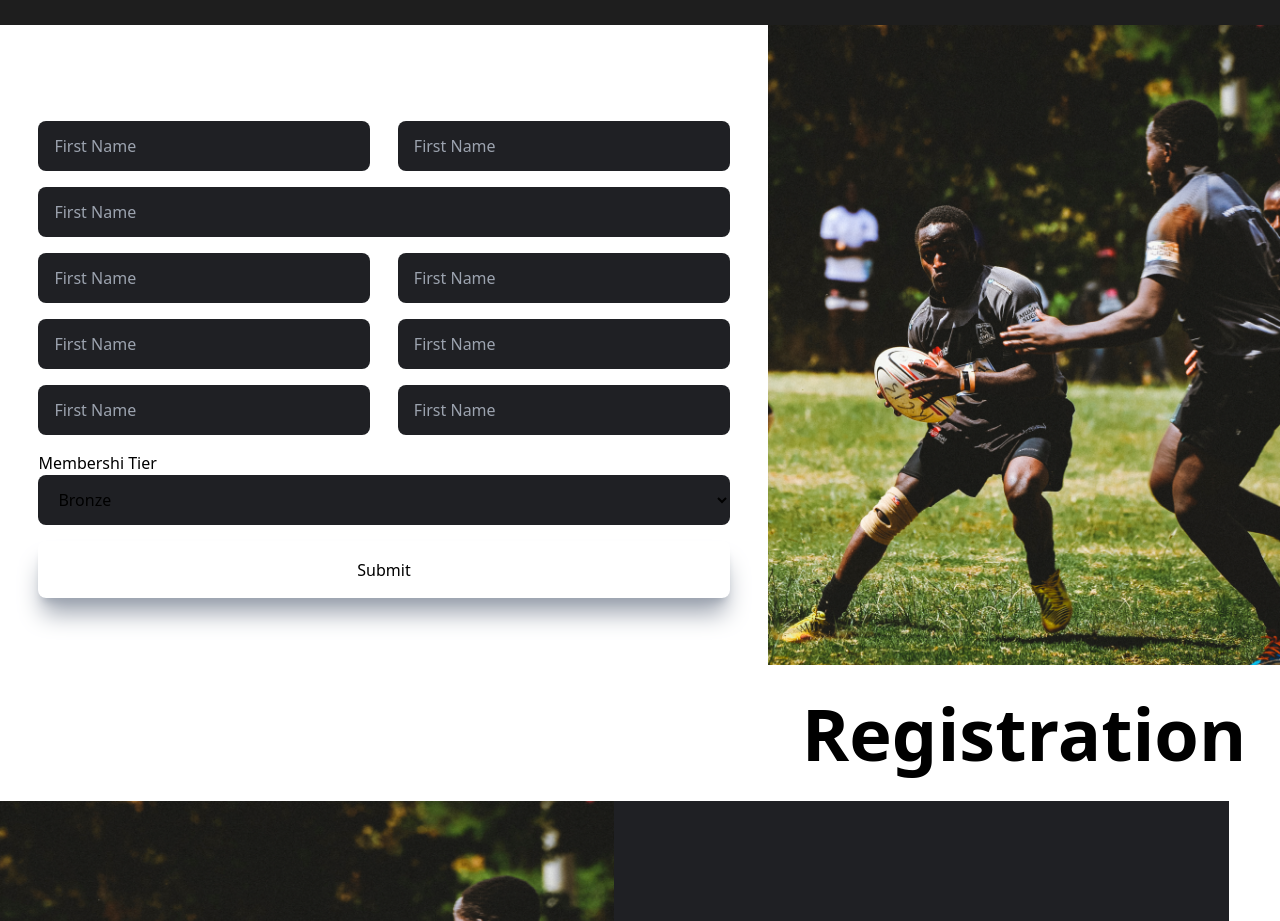
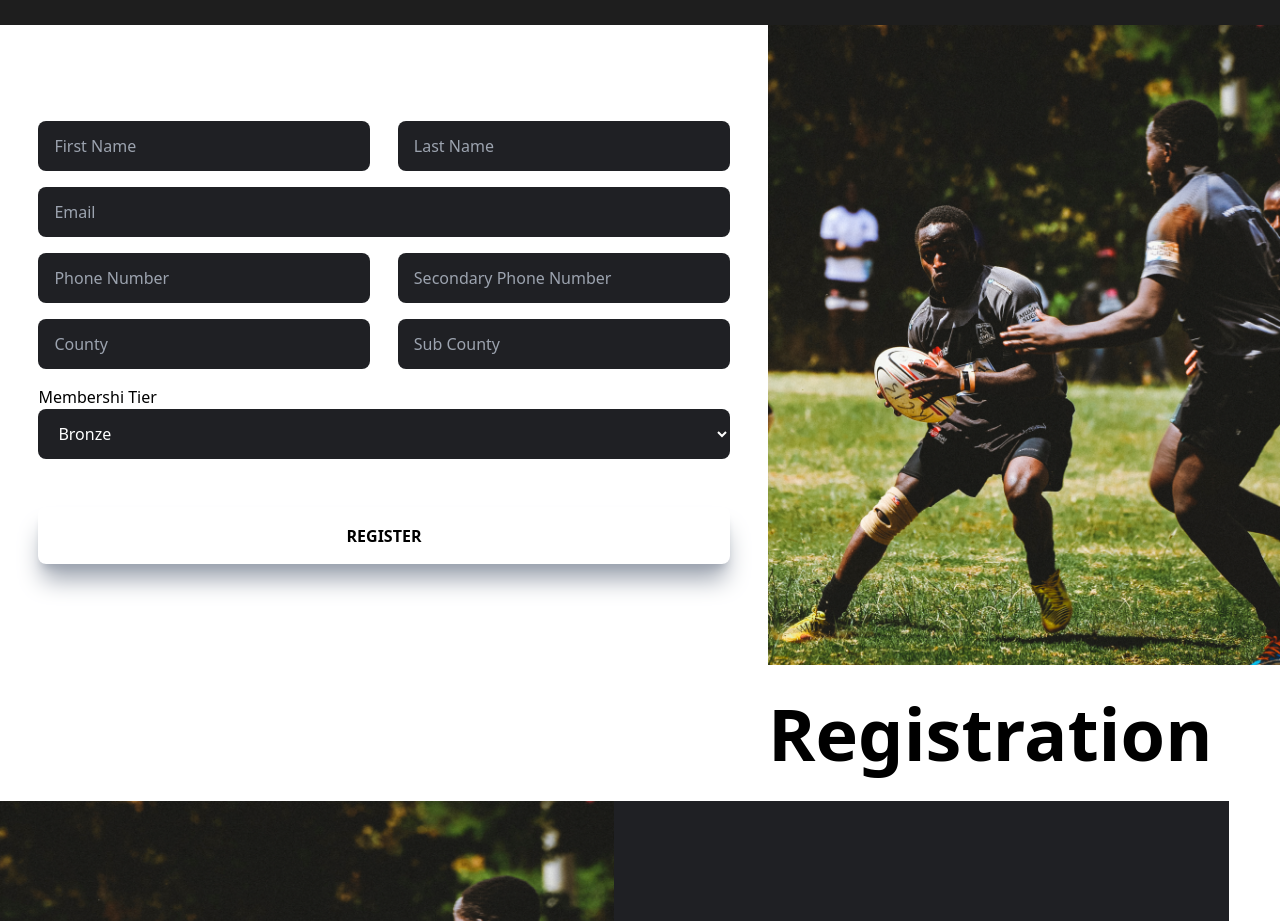
Before and after one commit to MICHAELMUNAVU83/mwamba, a React (Vite) app: page /kulabu in a window 1280 px wide. Shown: the part 2420-3341 px from the top of the page. Built offline with nearby package versions, Linux system fonts and the light colour scheme.

Commit message:
styled testimonials

```diff
--- a/src/components/KulabuComponents/Registration.jsx
+++ b/src/components/KulabuComponents/Registration.jsx
@@ -14,65 +14,54 @@ const Registration = () => {
             />
             <input
               type="text"
-              placeholder="First Name"
+              placeholder="Last Name"
               className="w-[48%] h-[50px] bg-[#1F2024] rounded-lg px-4"
             />
           </div>
           <div>
             <input
               type="text"
-              placeholder="First Name"
+              placeholder="Email"
               className="w-[100%] h-[50px] bg-[#1F2024] rounded-lg px-4"
             />
           </div>
           <div className="flex justify-between items-center">
             <input
               type="text"
-              placeholder="First Name"
+              placeholder="Phone Number"
               className="w-[48%] h-[50px] bg-[#1F2024] rounded-lg px-4"
             />
             <input
               type="text"
-              placeholder="First Name"
+              placeholder="Secondary Phone Number"
               className="w-[48%] h-[50px] bg-[#1F2024] rounded-lg px-4"
             />
           </div>
-          <div className="flex justify-between placeholder-white items-center">
+
+          <div className="flex justify-between items-center">
             <input
               type="text"
-              placeholder="First Name"
+              placeholder="County"
               className="w-[48%] h-[50px] bg-[#1F2024] rounded-lg px-4"
             />
             <input
               type="text"
-              placeholder="First Name"
-              className="w-[48%] h-[50px] bg-[#1F2024] rounded-lg px-4"
-            />
-          </div>
-          <div className="flex justify-between items-center">
-            <input
-              type="text"
-              placeholder="First Name"
-              className="w-[48%] h-[50px] bg-[#1F2024] rounded-lg px-4"
-            />
-            <input
-              type="text"
-              placeholder="First Name"
+              placeholder="Sub County"
               className="w-[48%] h-[50px] bg-[#1F2024] rounded-lg px-4"
             />
           </div>
           <div className="flex flex-col">
             <label>Membershi Tier</label>
-            <select className="w-[100%] h-[50px] bg-[#1F2024] rounded-lg px-4">
-              <option value="bronze">Bronze</option>
+            <select className="w-[100%] h-[50px] bg-[#1F2024] text-white  rounded-lg px-4">
+              <option className="text-white" value="bronze">Bronze</option>
 
-              <option value="silver">Silver</option>
-              <option value="gold">Gold</option>
+              <option className="text-white"  value="silver">Silver</option>
+              <option className="text-white"  value="gold">Gold</option>
             </select>
           </div>
 
-          <button className="w-[100%] h-[57px] shadow-xl shadow-gray-400 rounded-lg px-4">
-            Submit
+          <button className="w-[100%] h-[57px] shadow-xl mt-8 uppercase font-bold shadow-gray-400 rounded-lg px-4 hover:scale-105 transition-all duration-500 ease-in-out cursor-pointer" >
+            Register
           </button>
         </div>
       </div>
@@ -82,7 +71,7 @@ const Registration = () => {
           alt=""
           className="w-[100%] h-[80vh] bg-cover bg-center bg-no-repeat"
         />
-        <p className="text-7xl py-8 font-bold">Registration</p>
+        <p className="text-7xl w-[100%] py-8 font-bold">Registration</p>
       </div>
     </div>
   );
```
